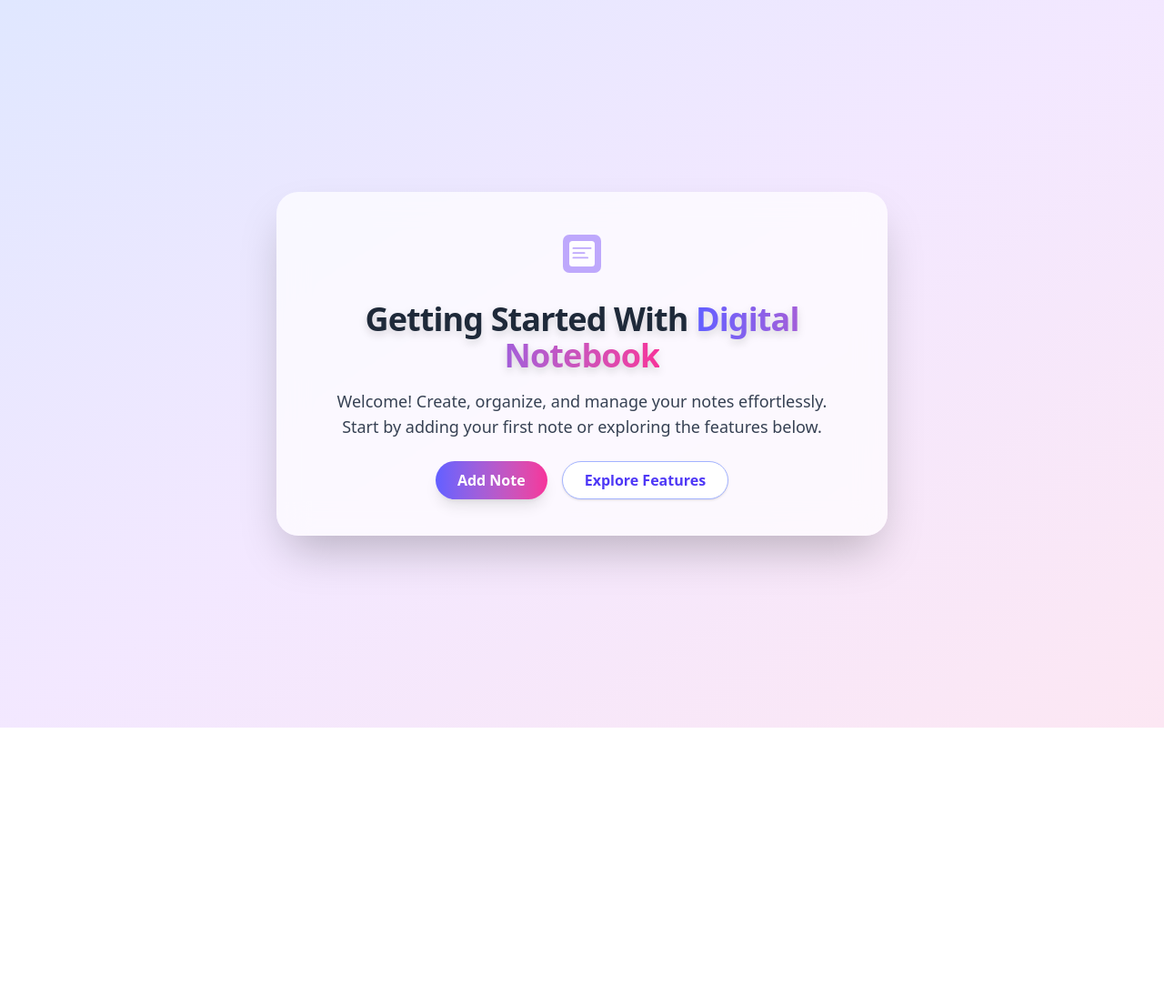
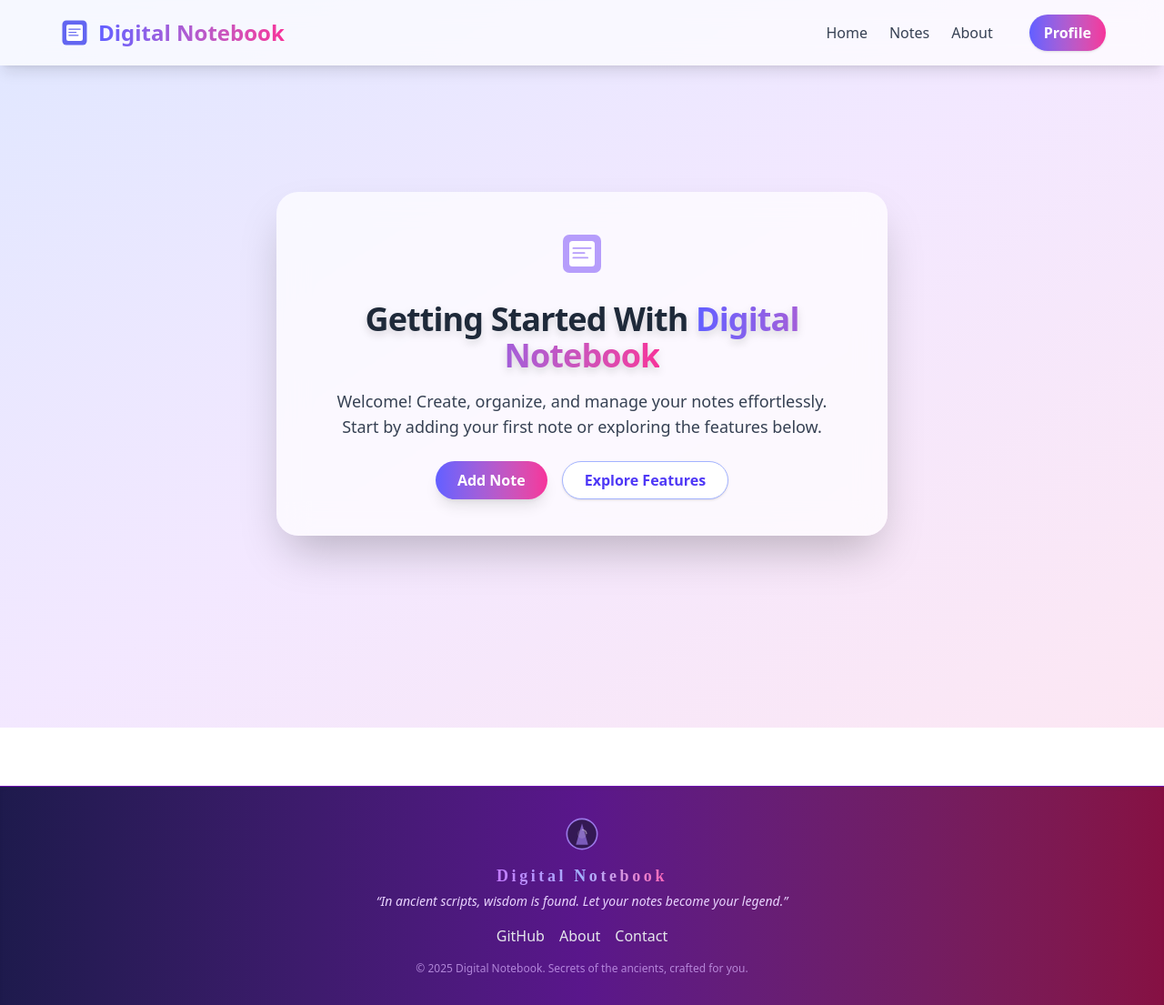
Before and after one commit to abhitech2002/Digital-Notebook, a React (Vite) app: page /home in a window 1280 px wide. Shown: the whole page at 91% size. Before the commit the page ends 800 px from the top, so only its background shows below. Built offline with nearby package versions, Linux system fonts and the light colour scheme.

Commit message:
feat: add Navbar and Footer components, update HomePage layout

```diff
--- /dev/null
+++ b/src/components/Footer.jsx
@@ -0,0 +1,43 @@
+import React from "react";
+
+const Footer = () => {
+  return (
+    <footer className="w-full bg-gradient-to-r from-indigo-950 via-purple-900 to-pink-900 text-gray-200 py-8 mt-16 shadow-inner border-t border-purple-800">
+      <div className="max-w-4xl mx-auto flex flex-col items-center">
+        {/* Ancient Symbol */}
+        <div className="mb-3 animate-pulse">
+          <svg width="40" height="40" viewBox="0 0 48 48" fill="none">
+            <circle cx="24" cy="24" r="20" fill="#2d1a4a" stroke="#a78bfa" strokeWidth="2" />
+            <path d="M24 10 L32 38 L16 38 Z" fill="#a78bfa" opacity="0.7"/>
+            <circle cx="24" cy="24" r="6" fill="#fff" opacity="0.15"/>
+            <path d="M24 18 A6 6 0 0 1 30 24" stroke="#fff" strokeWidth="1.5" opacity="0.5"/>
+          </svg>
+        </div>
+        <div className="text-lg font-semibold tracking-widest mb-1" style={{ fontFamily: 'serif', letterSpacing: '0.2em' }}>
+          <span className="bg-gradient-to-r from-purple-400 via-indigo-300 to-pink-400 bg-clip-text text-transparent">
+            Digital Notebook
+          </span>
+        </div>
+        <div className="text-sm text-purple-200 italic mb-2">
+          “In ancient scripts, wisdom is found. Let your notes become your legend.”
+        </div>
+        <div className="flex gap-4 mt-2">
+          <a href="https://github.com/" target="_blank" rel="noopener noreferrer" className="hover:text-pink-400 transition">
+            GitHub
+          </a>
+          <a href="/about" className="hover:text-indigo-300 transition">
+            About
+          </a>
+          <a href="/contact" className="hover:text-purple-300 transition">
+            Contact
+          </a>
+        </div>
+        <div className="mt-4 text-xs text-purple-300 opacity-70">
+          &copy; {new Date().getFullYear()} Digital Notebook. Secrets of the ancients, crafted for you.
+        </div>
+      </div>
+    </footer>
+  );
+};
+
+export default Footer;
--- /dev/null
+++ b/src/components/Navbar.jsx
@@ -0,0 +1,43 @@
+import React from "react";
+
+const Navbar = () => {
+  return (
+    <nav className="w-full px-8 py-4 bg-white/70 backdrop-blur-md shadow-lg fixed top-0 left-0 z-50">
+      <div className="max-w-6xl mx-auto flex items-center justify-between">
+        {/* Logo */}
+        <div className="flex items-center gap-2">
+          <svg width="36" height="36" viewBox="0 0 64 64" fill="none">
+            <rect x="8" y="8" width="48" height="48" rx="8" fill="#6366F1" />
+            <rect x="16" y="16" width="32" height="32" rx="4" fill="#fff" />
+            <rect x="20" y="24" width="24" height="2" rx="1" fill="#6366F1" />
+            <rect x="20" y="30" width="16" height="2" rx="1" fill="#6366F1" />
+            <rect x="20" y="36" width="20" height="2" rx="1" fill="#6366F1" />
+          </svg>
+          <span className="text-2xl font-bold bg-gradient-to-r from-indigo-500 to-pink-500 bg-clip-text text-transparent">
+            Digital Notebook
+          </span>
+        </div>
+        {/* Links */}
+        <div className="flex gap-6 items-center">
+          <a href="/" className="text-gray-700 font-medium hover:text-indigo-600 transition">
+            Home
+          </a>
+          <a href="/notes" className="text-gray-700 font-medium hover:text-indigo-600 transition">
+            Notes
+          </a>
+          <a href="/about" className="text-gray-700 font-medium hover:text-indigo-600 transition">
+            About
+          </a>
+          <a
+            href="/profile"
+            className="ml-4 px-4 py-2 bg-gradient-to-r from-indigo-500 to-pink-500 text-white rounded-full font-semibold shadow hover:scale-105 transition-transform"
+          >
+            Profile
+          </a>
+        </div>
+      </div>
+    </nav>
+  );
+};
+
+export default Navbar;
--- a/src/pages/HomePage.jsx
+++ b/src/pages/HomePage.jsx
@@ -1,5 +1,11 @@
+import React from "react";
+import Navbar from "../components/Navbar";
+import Footer from "../components/Footer";
+
 const HomePage = () => {
   return (
+    <>
+      <Navbar />
       <div className="flex flex-col items-center justify-center min-h-screen bg-gradient-to-br from-indigo-100 via-purple-100 to-pink-100">
         <section className="bg-white/70 backdrop-blur-lg rounded-3xl shadow-2xl p-10 max-w-2xl w-full flex flex-col items-center">
           {/* Icon */}
@@ -33,6 +39,8 @@ const HomePage = () => {
           </div>
         </section>
       </div>
+      <Footer />
+    </>
   );
 };
 
```
Lines whose indentation alone changed are shown as unchanged.
